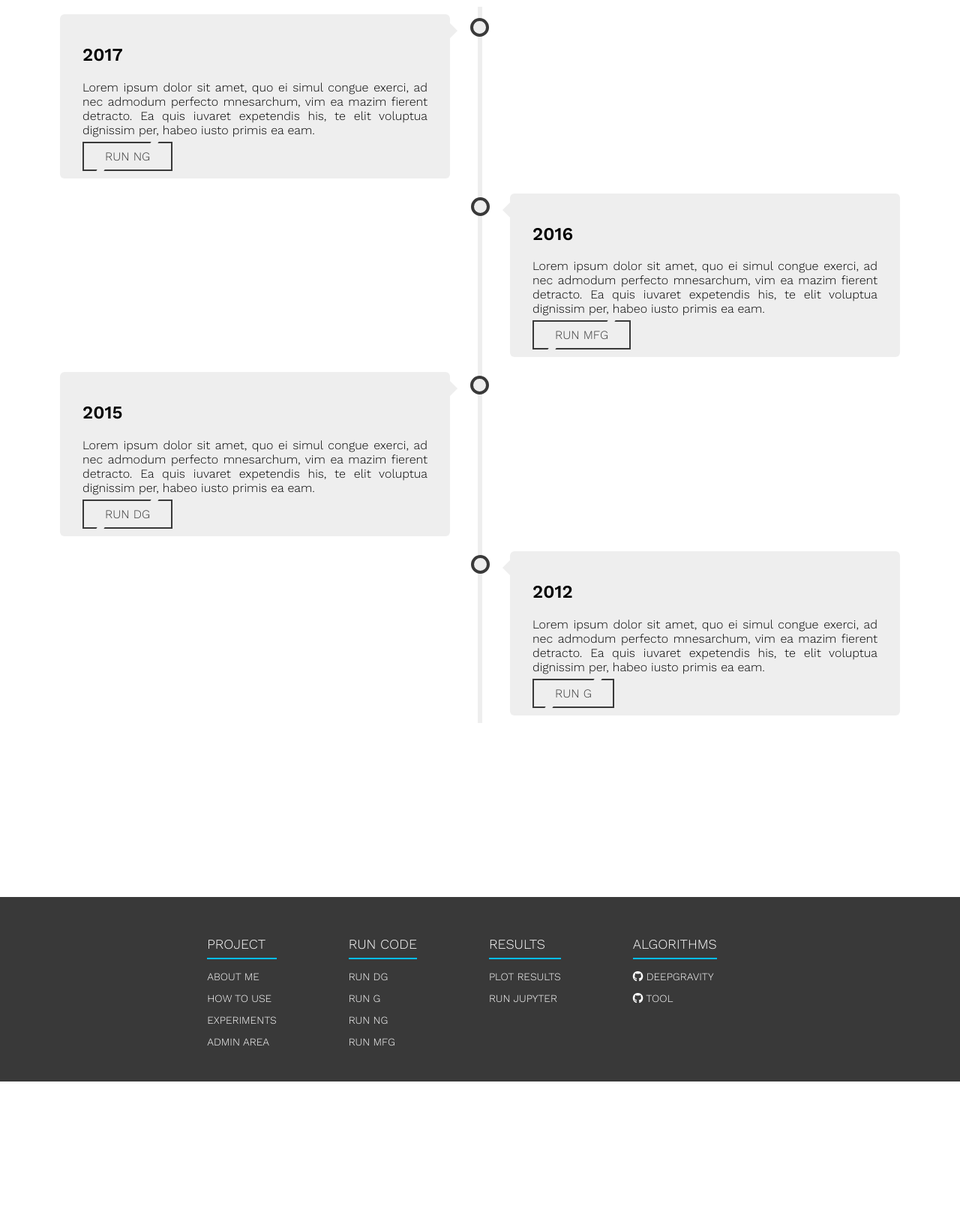
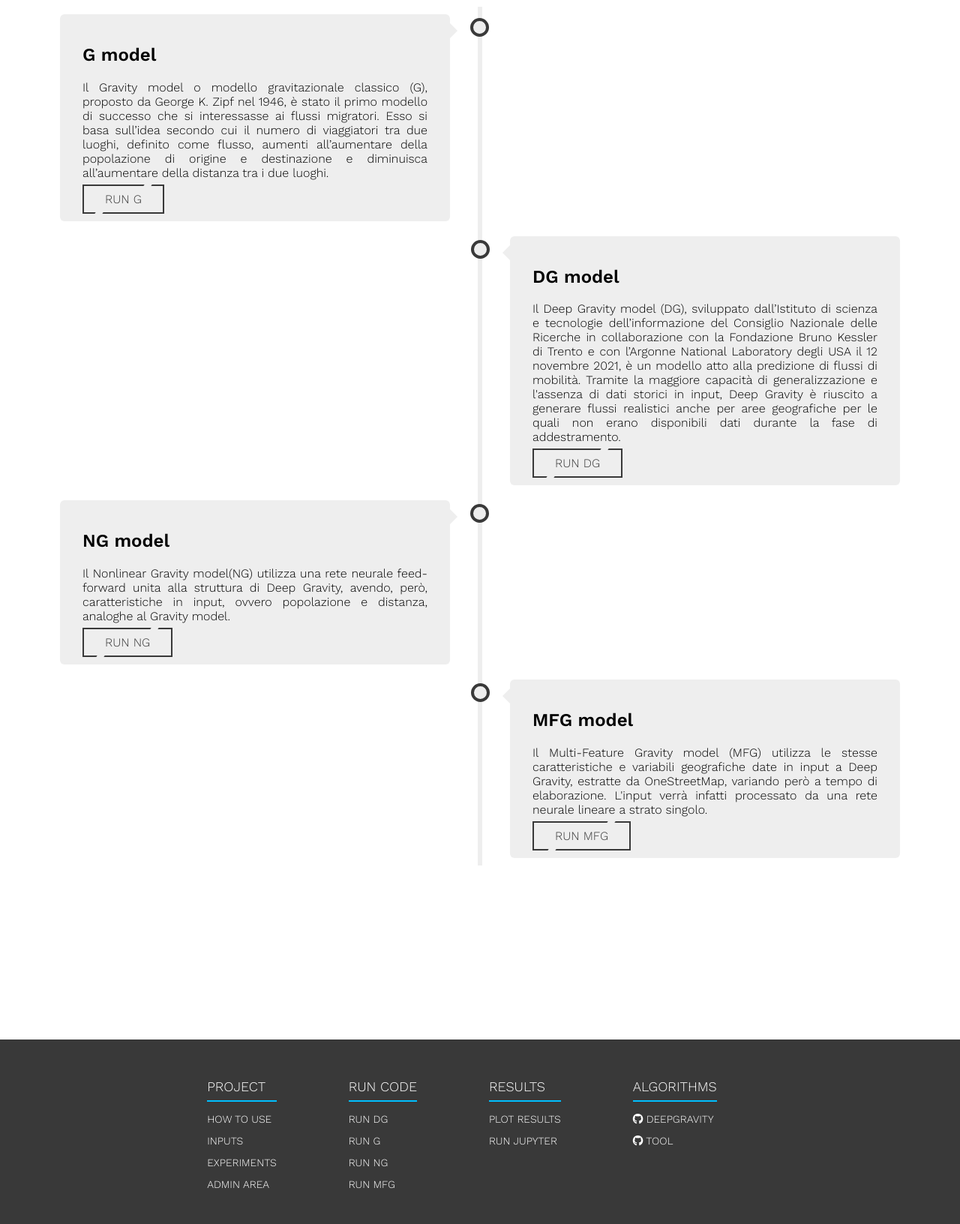
Before and after one commit to LucoMoro/DeepGravityTool, a Django app: page / in a window 1280 px wide. Shown: the part 84-1716 px from the top of the page at 75% size. Before the commit the page ends 1526 px from the top, so only its background shows below. Run offline with Django 4.2, Linux system fonts and the light colour scheme.

Commit message:
Adding content to homepage

```diff
--- a/tool/static/tool/style.css
+++ b/tool/static/tool/style.css
@@ -520,7 +520,7 @@ ul {
 }
 
 /* Media queries - Responsive timeline on screens less than 600px wide */
-@media screen and (max-width: 600px) {
+@media screen and (max-width: 700px) {
   /* Place the timelime to the left */
   .timeline::after {
     left: 31px;
--- a/tool/templates/tool/common.html
+++ b/tool/templates/tool/common.html
@@ -29,7 +29,7 @@
       />
       <nav>
         <ul>
-          <li><a href="#">Home</a></li>
+          <li><a href="{%  url 'home' %}">Home</a></li>
           <li><a href="{% url 'about_me' %}">About me</a></li>
           <li><a href="http://127.0.0.1:8000/admin/">Admin</a></li>
           <li><a href="{% url 'how_to_use' %}">how to use </a></li>
@@ -50,8 +50,8 @@
         <div class="f-row">
           <h4 class="f-col">Project</h4>
           <ul>
-            <li><a href="{% url 'about_me' %}">about me</a></li>
             <li><a href="{% url 'how_to_use'%}">how to use</a></li>
+            <li><a href="{% url 'inputs' %}">inputs</a></li>
             <li><a href="{%  url 'experiments' %}">experiments</a></li>
             <li><a href="http://127.0.0.1:8000/admin/">admin area</a></li>
           </ul>
--- a/tool/templates/tool/how_to_use.html
+++ b/tool/templates/tool/how_to_use.html
@@ -15,7 +15,7 @@
   </p>
 
   <p>
-    Nel caso in cui siano stati eseguiti correttamente i passaggi precedenti, è possibile    possibile
+    Nel caso in cui siano stati eseguiti correttamente i passaggi precedenti, è possibile
     <a class="a-link" href="{% url 'experiments' %}">run the experiment</a>. To plot the results
     <a class="a-link" href="{% url 'plot_results' %}">click here</a>.
   </p>
--- a/tool/templates/tool/plot_results.html
+++ b/tool/templates/tool/plot_results.html
@@ -12,8 +12,8 @@
   <p>
     Nel caso in si cui verifichino problemi con l'esecuzione del file,
     controllare se, i passaggi
-    <a href="{% url 'inputs' %}" class="a-link">qui riportati</a> siano stati
-    seguiti correttamente.
+    <a href="{% url 'how_to_use' %}" class="a-link">qui riportati</a> siano
+    stati seguiti correttamente.
   </p>
 </div>
 
--- a/tool/templates/tool/tool.html
+++ b/tool/templates/tool/tool.html
@@ -3,57 +3,62 @@
 <div class="timeline">
   <div class="t-container left">
     <div class="t-content">
-      <h2>2017</h2>
+      <h2>G model</h2>
       <p>
-        Lorem ipsum dolor sit amet, quo ei simul congue exerci, ad nec admodum
-        perfecto mnesarchum, vim ea mazim fierent detracto. Ea quis iuvaret
-        expetendis his, te elit voluptua dignissim per, habeo iusto primis ea
-        eam.
+        Il Gravity model o modello gravitazionale classico (G), proposto da
+        George K. Zipf nel 1946, è stato il primo modello di successo che si
+        interessasse ai flussi migratori. Esso si basa sull’idea secondo cui il
+        numero di viaggiatori tra due luoghi, definito come flusso, aumenti
+        all’aumentare della popolazione di origine e destinazione e diminuisca
+        all’aumentare della distanza tra i due luoghi.
       </p>
-      <a href="{%  url 'ng_results' %}" type="button" class="btn"
-        ><span> Run NG</span><i></i
+      <a href="{%  url 'g_results' %}" type="button" class="btn"
+        ><span> Run G</span><i></i
       ></a>
     </div>
   </div>
   <div class="t-container right">
     <div class="t-content">
-      <h2>2016</h2>
+      <h2>DG model</h2>
       <p>
-        Lorem ipsum dolor sit amet, quo ei simul congue exerci, ad nec admodum
-        perfecto mnesarchum, vim ea mazim fierent detracto. Ea quis iuvaret
-        expetendis his, te elit voluptua dignissim per, habeo iusto primis ea
-        eam.
-      </p>
-      <a href="{%  url 'mfg_results' %}" type="button" class="btn"
-        ><span>run MFG</span><i></i
-      ></a>
-    </div>
-  </div>
-  <div class="t-container left">
-    <div class="t-content">
-      <h2>2015</h2>
-      <p>
-        Lorem ipsum dolor sit amet, quo ei simul congue exerci, ad nec admodum
-        perfecto mnesarchum, vim ea mazim fierent detracto. Ea quis iuvaret
-        expetendis his, te elit voluptua dignissim per, habeo iusto primis ea
-        eam.
+        Il Deep Gravity model (DG), sviluppato dall’Istituto di scienza e
+        tecnologie dell’informazione del Consiglio Nazionale delle Ricerche in
+        collaborazione con la Fondazione Bruno Kessler di Trento e con l’Argonne
+        National Laboratory degli USA il 12 novembre 2021, è un modello atto
+        alla predizione di flussi di mobilità. Tramite la maggiore capacità di
+        generalizzazione e l'assenza di dati storici in input, Deep Gravity è
+        riuscito a generare flussi realistici anche per aree geografiche per le
+        quali non erano disponibili dati durante la fase di addestramento.
       </p>
       <a href="{%  url 'dg_results' %}" type="button" class="btn"
         ><span>run DG</span><i></i
       ></a>
     </div>
   </div>
+  <div class="t-container left">
+    <div class="t-content">
+      <h2>NG model</h2>
+      <p>
+        Il Nonlinear Gravity model(NG) utilizza una rete neurale feed-forward
+        unita alla struttura di Deep Gravity, avendo, però, caratteristiche in
+        input, ovvero popolazione e distanza, analoghe al Gravity model.
+      </p>
+      <a href="{%  url 'ng_results' %}" type="button" class="btn"
+        ><span>run NG</span><i></i
+      ></a>
+    </div>
+  </div>
   <div class="t-container right">
     <div class="t-content">
-      <h2>2012</h2>
+      <h2>MFG model</h2>
       <p>
-        Lorem ipsum dolor sit amet, quo ei simul congue exerci, ad nec admodum
-        perfecto mnesarchum, vim ea mazim fierent detracto. Ea quis iuvaret
-        expetendis his, te elit voluptua dignissim per, habeo iusto primis ea
-        eam.
+        Il Multi-Feature Gravity model (MFG) utilizza le stesse caratteristiche
+        e variabili geografiche date in input a Deep Gravity, estratte da
+        OneStreetMap, variando però a tempo di elaborazione. L'input verrà
+        infatti processato da una rete neurale lineare a strato singolo.
       </p>
-      <a href="{%  url 'g_results' %}" type="button" class="btn"
-        ><span>run G</span><i></i
+      <a href="{%  url 'mfg_results' %}" type="button" class="btn"
+        ><span>run MFG</span><i></i
       ></a>
     </div>
   </div>
```
Also changed, not shown: tool/templates/tool/all_results.html (+6 -2 lines), tool/templates/tool/experiments.html (+11 -2 lines), db.sqlite3.
